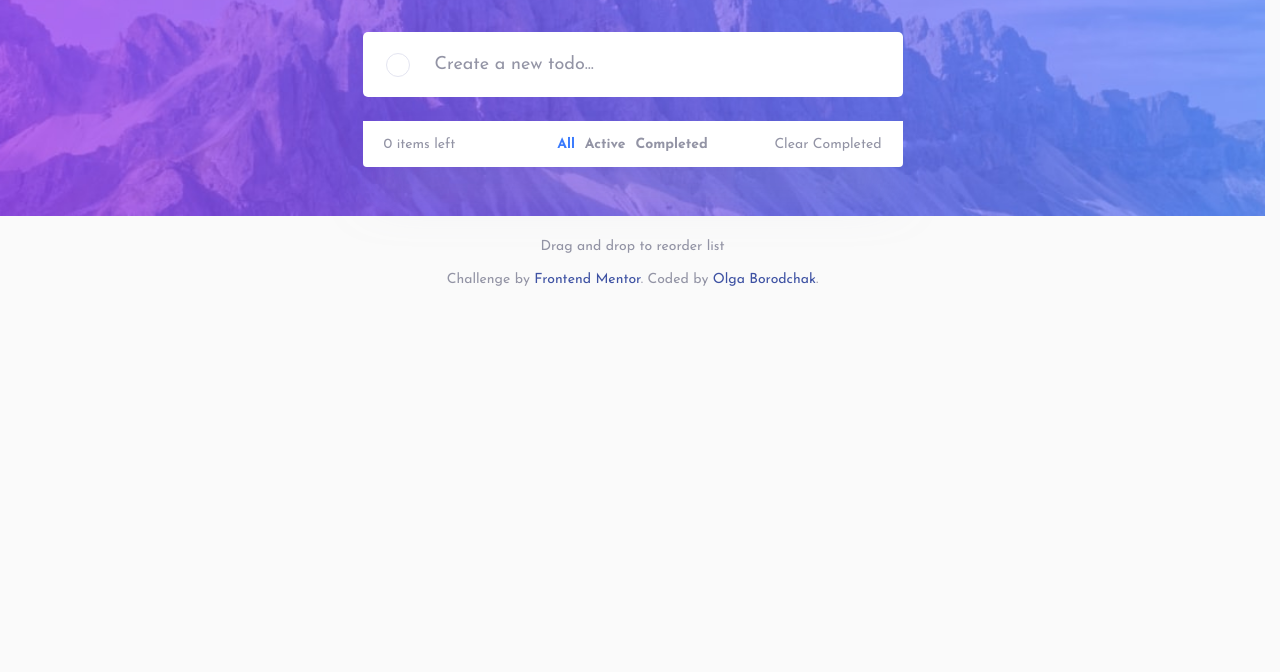
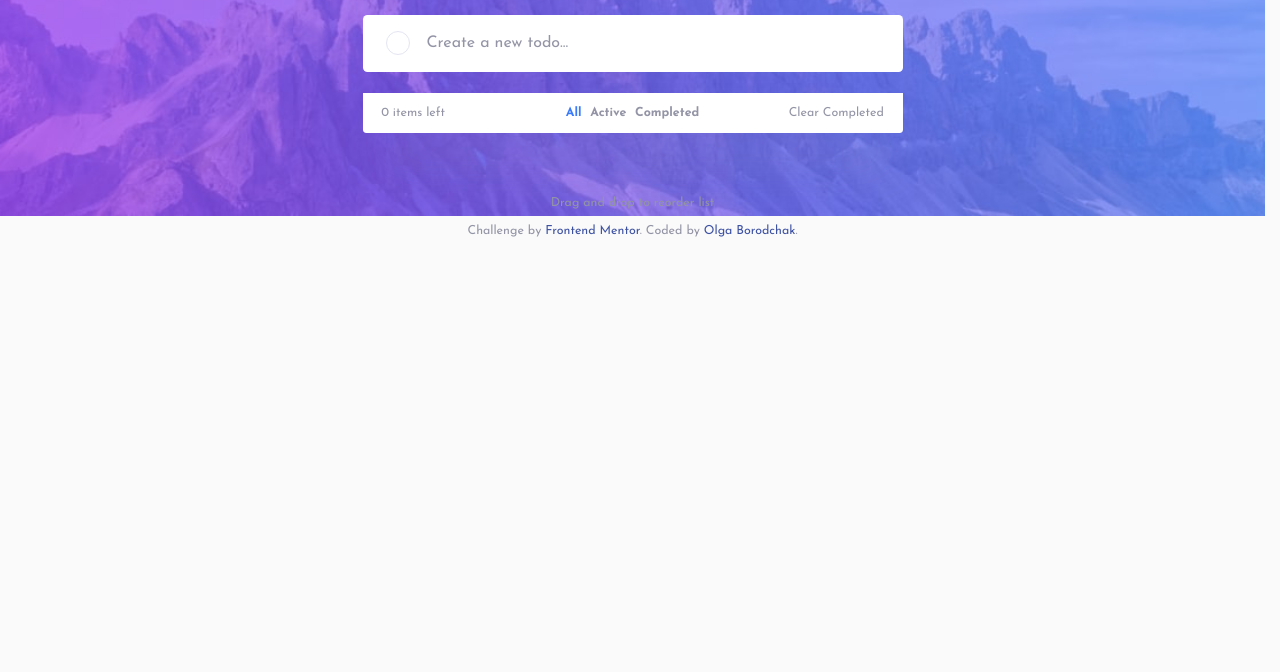
Before and after one commit to OlgaBorodchak/to-do-app-vite, a website built with Vite: page index.html in a window 1280 px wide. Shown: the part 128-800 px from the top of the page. Built offline with nearby package versions, Linux system fonts and the light colour scheme.

Commit message:
fix: update font-size to use rem units for consistency

```diff
--- a/src/styles/base.css
+++ b/src/styles/base.css
@@ -2,7 +2,7 @@ html {
   scroll-behavior: smooth;
   -webkit-tap-highlight-color: transparent;
   scrollbar-gutter: stable;
-  font-size: 18px;
+  font-size: 1rem;
 }
 
 body {
--- a/src/styles/style.css
+++ b/src/styles/style.css
@@ -214,7 +214,7 @@
 
 @media (max-width: 500px) {
   html {
-    font-size: 14px;
+    font-size: 0.875rem;
   }
 
   .status-bar {
```
